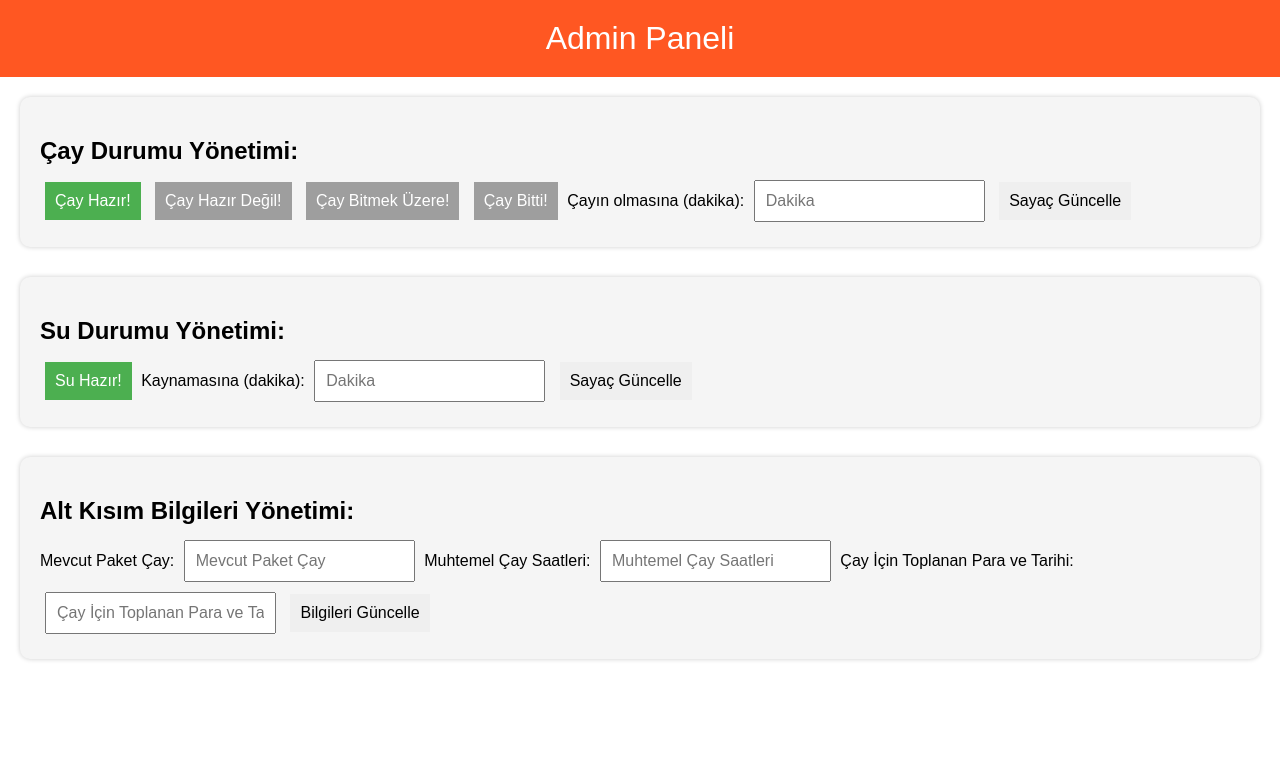
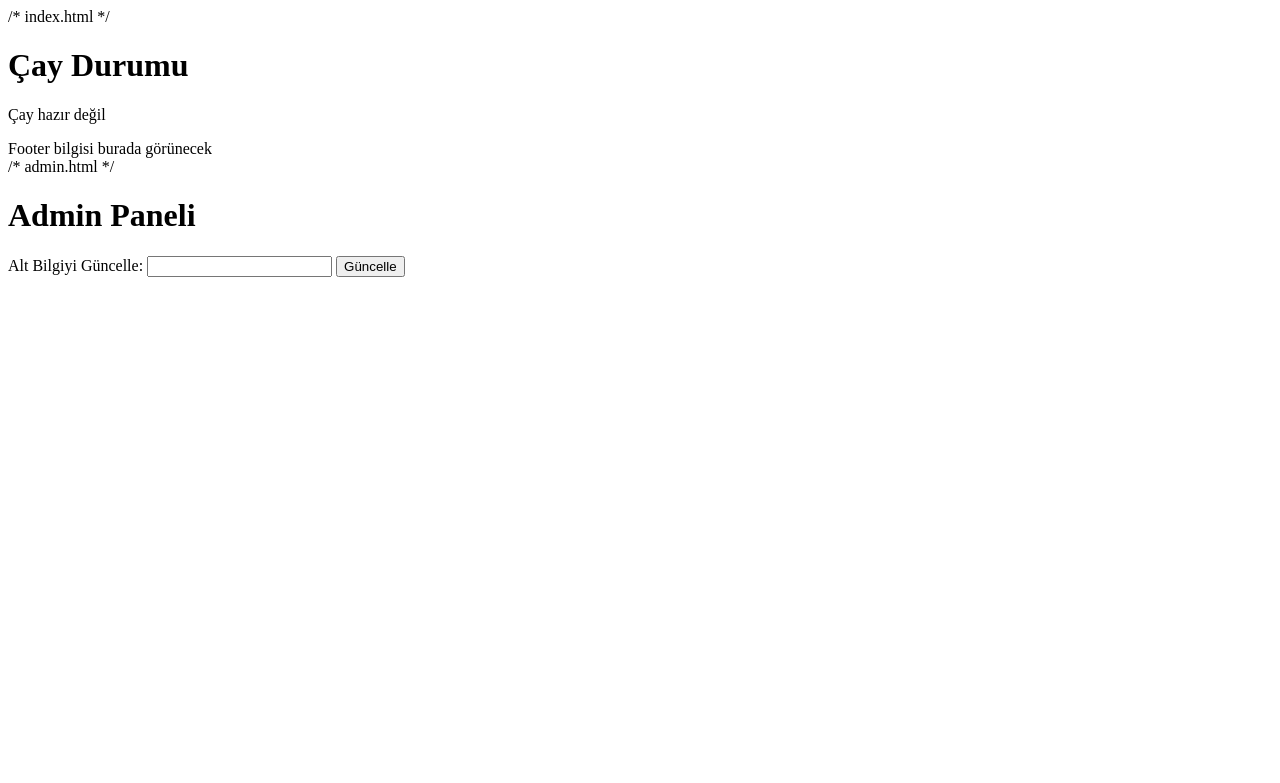
Before and after one commit to ReceproF/cay_durum3, a Flask app: page /admin in a window 1280 px wide. Shown: the top 783 px of the page. Run offline with Flask 3, Linux system fonts and the light colour scheme.

Commit message:
Update admin.html

```diff
--- a/templates/admin.html
+++ b/templates/admin.html
@@ -1,154 +1,66 @@
+/* index.html */
 <!DOCTYPE html>
-<html lang="tr">
+<html>
 <head>
-    <meta charset="UTF-8">
-    <meta name="viewport" content="width=device-width, initial-scale=1.0">
-    <title>Admin Paneli</title>
-    <style>
-        body {
-            font-family: Arial, sans-serif;
-            margin: 0;
-            padding: 0;
-            box-sizing: border-box;
-        }
-        .header {
-            background-color: #FF5722;
-            color: white;
-            padding: 20px;
-            text-align: center;
-            font-size: 2em;
-        }
-        .container {
-            padding: 20px;
-            display: flex;
-            flex-direction: column;
-            gap: 30px;
-        }
-        .section {
-            background-color: #F5F5F5;
-            padding: 20px;
-            border-radius: 10px;
-            box-shadow: 0px 0px 5px rgba(0, 0, 0, 0.2);
-        }
-        h2 {
-            margin-bottom: 10px;
-            font-size: 1.5em;
-        }
-        button {
-            font-size: 1em;
-            padding: 10px;
-            margin: 5px;
-            border: none;
-            cursor: pointer;
-        }
-        .green-button {
-            background-color: #4CAF50;
-            color: white;
-        }
-        .grey-button {
-            background-color: #9E9E9E;
-            color: white;
-        }
-        .water-button {
-            background-color: #E0E0E0;
-            color: #333;
-        }
-        .water-button.active {
-            background-color: #4CAF50;
-            color: white;
-        }
-        input {
-            font-size: 1em;
-            padding: 10px;
-            margin: 5px;
-        }
-    </style>
+    <title>Çay Durumu</title>
 </head>
 <body>
-    <div class="header">Admin Paneli</div>
-    <div class="container">
-        <!-- Çay Durumu Yönetimi -->
-        <div class="section">
-            <h2>Çay Durumu Yönetimi:</h2>
-            <button class="green-button" onclick="updateTeaStatus('Çay Hazır')">Çay Hazır!</button>
-            <button class="grey-button" onclick="updateTeaStatus('Çay Hazır Değil')">Çay Hazır Değil!</button>
-            <button class="grey-button" onclick="updateTeaStatus('Çay Bitmek Üzere')">Çay Bitmek Üzere!</button>
-            <button class="grey-button" onclick="updateTeaStatus('Çay Bitti')">Çay Bitti!</button>
-            <label for="tea-timer">Çayın olmasına (dakika): </label>
-            <input type="number" id="tea-timer" placeholder="Dakika">
-            <button onclick="updateTeaTimer()">Sayaç Güncelle</button>
-        </div>
-        <!-- Su Durumu Yönetimi -->
-        <div class="section">
-            <h2>Su Durumu Yönetimi:</h2>
-            <button class="water-button active" onclick="updateWaterStatus(0)">Su Hazır!</button>
-            <label for="water-timer">Kaynamasına (dakika): </label>
-            <input type="number" id="water-timer" placeholder="Dakika">
-            <button onclick="updateWaterTimer()">Sayaç Güncelle</button>
-        </div>
-        <!-- Alt Kısım Bilgileri Yönetimi -->
-        <div class="section">
-            <h2>Alt Kısım Bilgileri Yönetimi:</h2>
-            <label for="tea-stock-input">Mevcut Paket Çay: </label>
-            <input type="text" id="tea-stock-input" placeholder="Mevcut Paket Çay">
-            <label for="tea-times-input">Muhtemel Çay Saatleri: </label>
-            <input type="text" id="tea-times-input" placeholder="Muhtemel Çay Saatleri">
-            <label for="tea-money-input">Çay İçin Toplanan Para ve Tarihi: </label>
-            <input type="text" id="tea-money-input" placeholder="Çay İçin Toplanan Para ve Tarihi">
-            <button onclick="updateFooter()">Bilgileri Güncelle</button>
-        </div>
-    </div>
-    <script>
-        async function updateTeaStatus(status) {
-            await fetch('/update-tea-status', {
-                method: 'POST',
-                headers: { 'Content-Type': 'application/json' },
-                body: JSON.stringify({ tea_status: status })
-            });
-            alert("Çay durumu güncellendi!");
-        }
+    <h1>Çay Durumu</h1>
+    <p id="cayDurumu">Çay hazır değil</p>
+    <footer id="footerInfo">Footer bilgisi burada görünecek</footer>
+</body>
+<script>
+    // index.html script kısmı
+    const footer = document.getElementById('footerInfo');
+    fetch('footerData.json') // backend'deki footerData.json dosyasından bilgi alıyor
+        .then(response => response.json())
+        .then(data => {
+            footer.textContent = data.footerInfo;
+        });
+</script>
+</html>
 
-        async function updateTeaTimer() {
-            const minutes = document.getElementById('tea-timer').value;
-            await fetch('/update-tea-timer', {
-                method: 'POST',
-                headers: { 'Content-Type': 'application/json' },
-                body: JSON.stringify({ tea_timer: minutes })
-            });
-            alert("Çay sayacı güncellendi!");
-        }
 
-        async function updateWaterStatus(minutes) {
-            await fetch('/update-water-status', {
-                method: 'POST',
-                headers: { 'Content-Type': 'application/json' },
-                body: JSON.stringify({ water_timer: minutes })
-            });
-            alert("Su kaynama durumu güncellendi!");
-        }
+/* admin.html */
+<!DOCTYPE html>
+<html>
+<head>
+    <title>Admin Paneli</title>
+</head>
+<body>
+    <h1>Admin Paneli</h1>
+    <form id="updateFooterForm">
+        <label for="footerInput">Alt Bilgiyi Güncelle:</label>
+        <input type="text" id="footerInput" name="footerInput">
+        <button type="submit">Güncelle</button>
+    </form>
+    <p id="message"></p>
+</body>
+<script>
+    // admin.html script kısmı
+    document.getElementById('updateFooterForm').addEventListener('submit', function(event) {
+        event.preventDefault();
+        const footerInput = document.getElementById('footerInput').value;
 
-        async function updateWaterTimer() {
-            const minutes = document.getElementById('water-timer').value;
-            await fetch('/update-water-status', {
-                method: 'POST',
-                headers: { 'Content-Type': 'application/json' },
-                body: JSON.stringify({ water_timer: minutes })
-            });
-            alert("Su sayacı güncellendi!");
-        }
-
-        async function updateFooter() {
-            const teaStock = document.getElementById('tea-stock-input').value;
-            const teaTimes = document.getElementById('tea-times-input').value;
-            const teaMoney = document.getElementById('tea-money-input').value;
-
-            await fetch('/update-footer', {
-                method: 'POST',
-                headers: { 'Content-Type': 'application/json' },
-                body: JSON.stringify({ tea_stock: teaStock, tea_times: teaTimes, tea_money: teaMoney })
-            });
-            alert("Alt kısım bilgileri güncellendi!");
-        }
-    </script>
-</body>
+        fetch('/updateFooter', { // güncelleme isteği
+            method: 'POST',
+            headers: {
+                'Content-Type': 'application/json'
+            },
+            body: JSON.stringify({ footerInfo: footerInput })
+        })
+        .then(response => response.json())
+        .then(data => {
+            if (data.success) {
+                document.getElementById('message').textContent = 'Güncelleme başarılı!';
+            } else {
+                document.getElementById('message').textContent = 'Güncelleme başarısız.';
+            }
+        })
+        .catch(error => {
+            document.getElementById('message').textContent = 'Bir hata oluştu.';
+            console.error(error);
+        });
+    });
+</script>
 </html>
```
